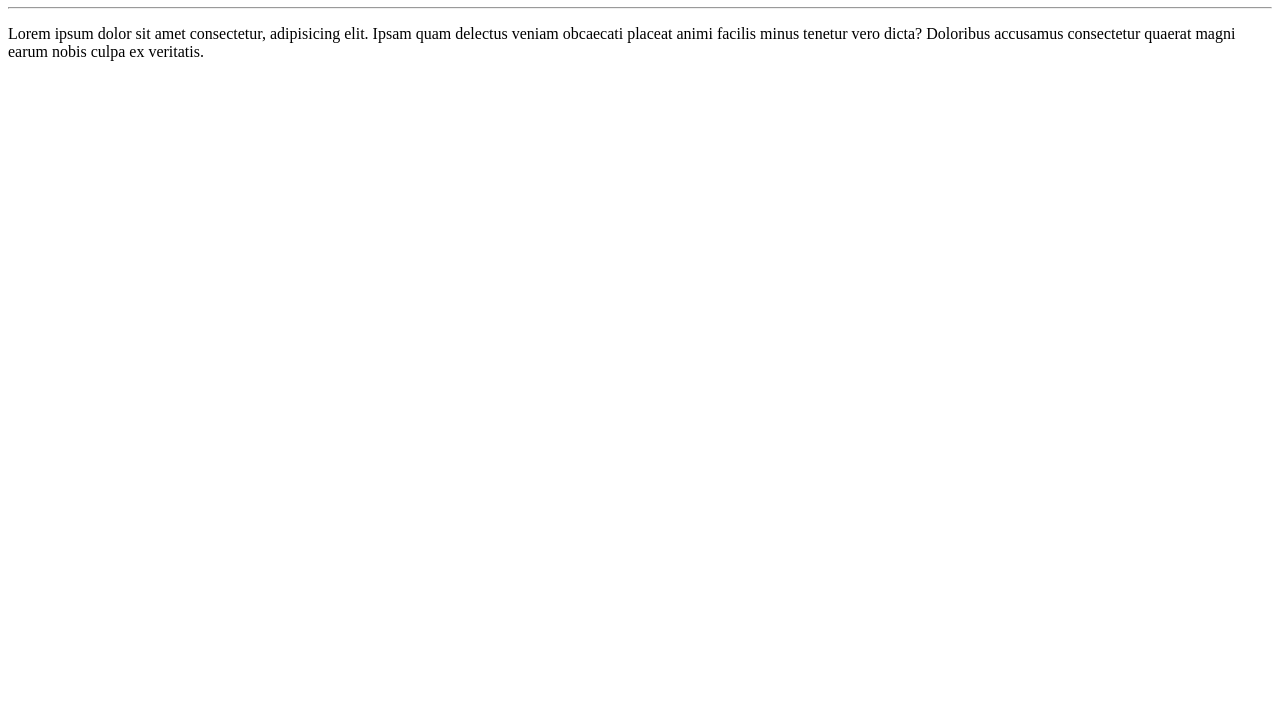
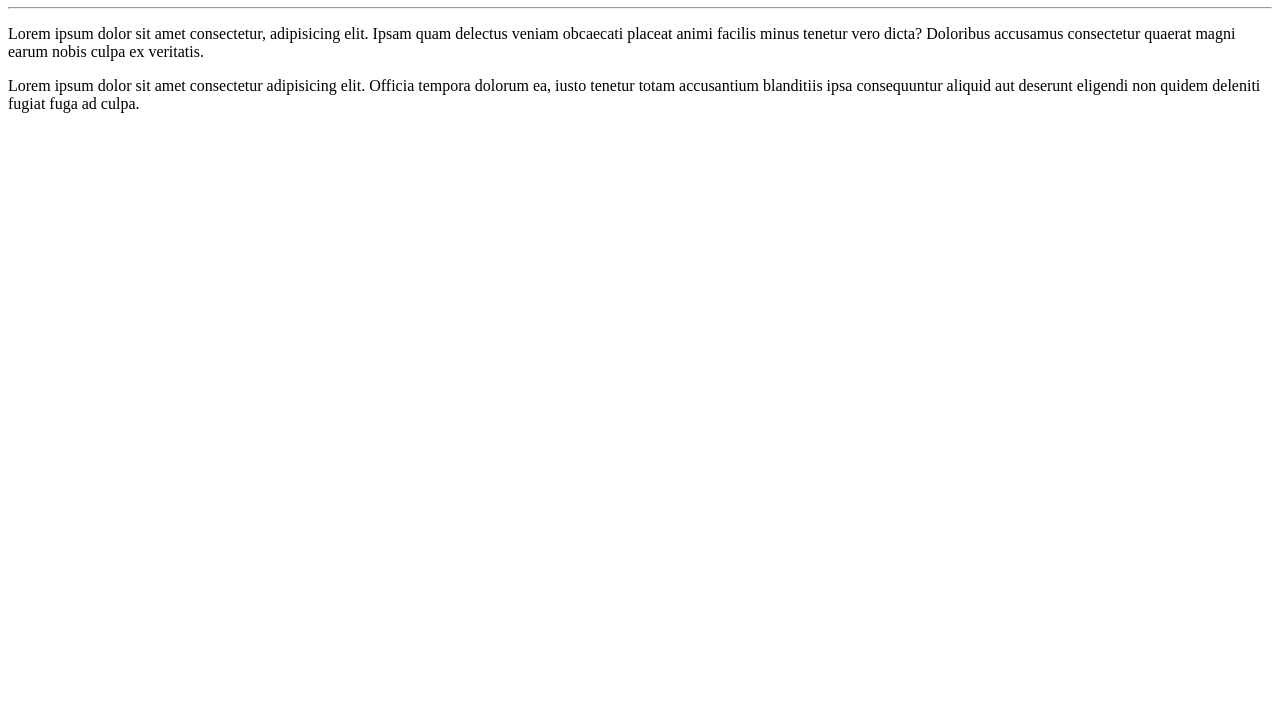
Before and after one commit to Day-bcc/Ola-Mundo, a plain HTML site: page site-exemplo/index.html in a window 1280 px wide. Shown: the part 73-800 px from the top of the page. Drawn offline with Linux system fonts and the light colour scheme.

Commit message:
adicionei um paragrafo

```diff
--- a/site-exemplo/index.html
+++ b/site-exemplo/index.html
@@ -9,7 +9,9 @@
    <h1>Olá,Mundo!</h1>
    <hr>
    <p>Lorem ipsum dolor sit amet consectetur, adipisicing elit. Ipsam quam delectus veniam obcaecati placeat animi facilis minus tenetur vero dicta? Doloribus accusamus consectetur quaerat magni earum nobis culpa ex veritatis.
+<p>Lorem ipsum dolor sit amet consectetur adipisicing elit. Officia tempora dolorum ea, iusto tenetur totam accusantium blanditiis ipsa consequuntur aliquid aut deserunt eligendi non quidem deleniti fugiat fuga ad culpa.
 
+</p>
    </p>
 </body>
 </html>
```
